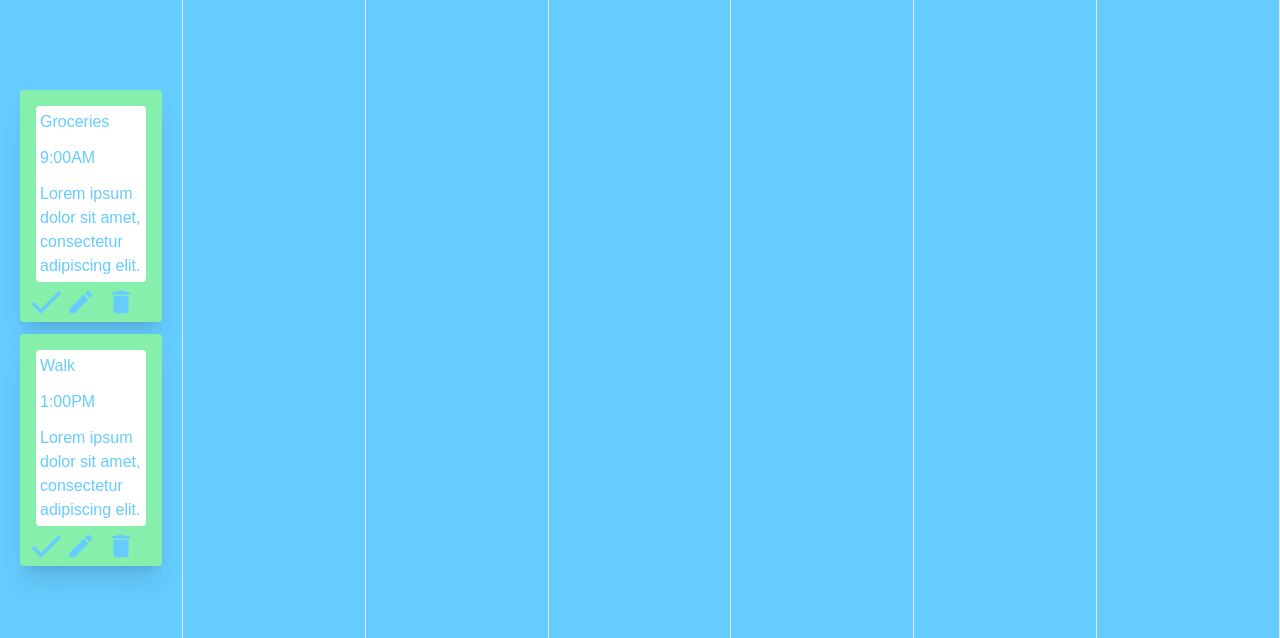
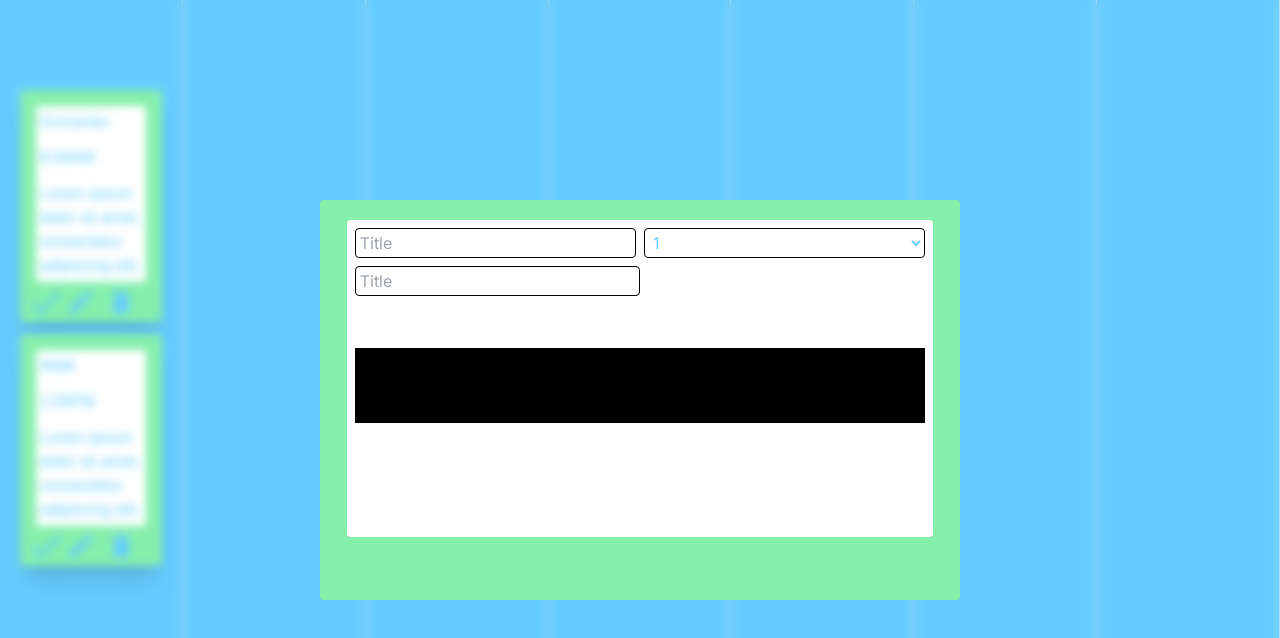
Before and after one commit to bilal1465/ToDoList, a Next.js app: page / in a window 1280 px wide. Shown: the top 638 px of the page. Built offline with nearby package versions, Linux system fonts and the light colour scheme.

Commit message:
started add task screen

```diff
--- a/src/app/components/AddTask.tsx
+++ b/src/app/components/AddTask.tsx
@@ -1,11 +1,29 @@
 'use client'
 
 import { useState, useEffect } from "react";
+import { PrioritySelection } from "./PrioritySelection";
+import jsonData from "../../taskInfo.json";
 
 export const AddTask = () => {
+
+
+
     return (
-        <div className="fixed inset-0 flex justify-center items-center bg-green-300 backdrop-blur-sm">
+        <div className="fixed inset-0 flex justify-center items-center bg-opacity-80 backdrop-blur-sm" style={{zIndex: 1}}>
+            <div className="flex w-1/2 h-1/2 bg-green-300 rounded justify-center pt-5">
+                <div className="flex flex-col bg-white w-11/12 h-5/6 rounded p-2">
+                    <div className="flex flex-col w-full space-y-2 h-2/5">
+                        <div className="flex h-1/4 space-x-2">
+                        <input type="text" placeholder="Title" className="w-1/2 rounded border border-black pl-1"/>
+                        <PrioritySelection/>
+                        </div>
+                        <input type="text" placeholder="Title" className="w-1/2 h-1/4 rounded border border-black pl-1"/>
+                    </div>
+                    <div className="bg-black w-full h-1/4">
 
+                    </div>
+                </div>
+            </div>
         </div>
     )
 }
--- /dev/null
+++ b/src/app/components/PrioritySelection.tsx
@@ -0,0 +1,14 @@
+import jsonData from '../../taskInfo.json';
+
+export const PrioritySelection = () => {
+
+    const numberOfOptions: number[] = Array.from({length: jsonData.length}, (_,i) =>i);
+
+    return(
+        <select className="w-1/2 rounded border border-black bg-white pl-1">
+            {numberOfOptions.map((taskNumber) => (
+                <option>{taskNumber + 1}</option>
+            ))}
+        </select>
+    )
+}
--- a/src/app/page.tsx
+++ b/src/app/page.tsx
@@ -9,6 +9,7 @@ export default function Home() {
   const days = ["Monday", "Tuesday", "Wednesday", "Thursday", "Friday", "Saturday", "Sunday"]
   return (
     <main className="flex">
+      <AddTask />
       <div className="flex grid grid-cols-7 h-screen w-screen">
         {days.map((day) => (
           <div className="flex flex-1 w-1/7 content-start justify-center border-r">
```
